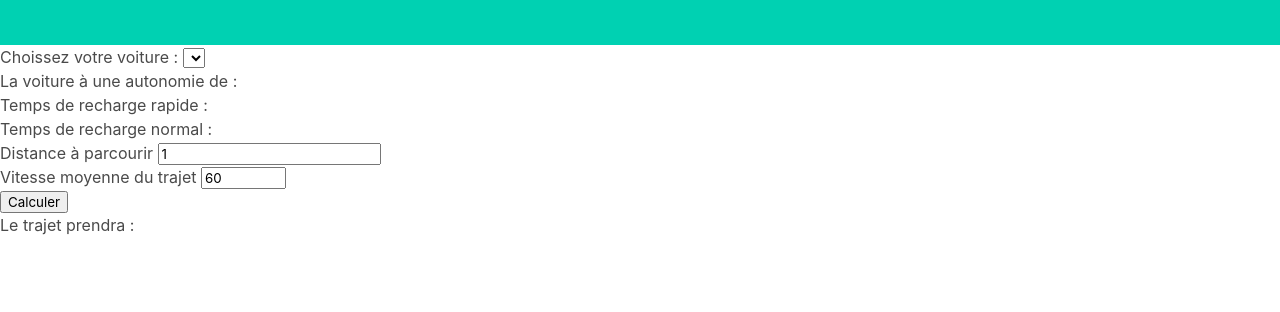
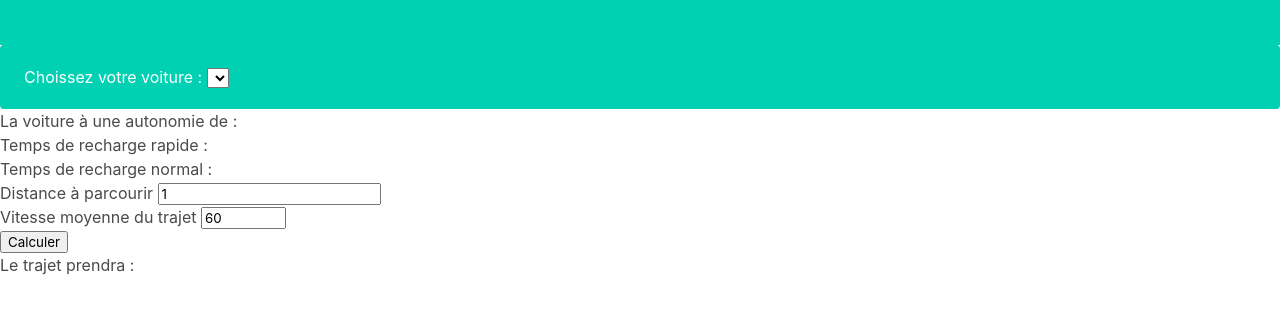
Before and after one commit to LuxemTheFez/nodeServer-INFO802, a website: page www/index.html in a window 1280 px wide. Shown: the part 116-428 px from the top of the page. Drawn offline with nearby package versions, Linux system fonts and the light colour scheme; no server answers.

Commit message:
Update index.html

```diff
--- a/www/index.html
+++ b/www/index.html
@@ -23,10 +23,12 @@
             </p>
         </div>
     </section>
-<div>
-    <label >Choissez votre voiture : </label>
-    <select id="car-model" onchange="updateSelect(this)"></select>
-</div>
+    <div container="container">
+        <div class="notification is-primary">
+            <label >Choissez votre voiture : </label>
+            <select id="car-model" onchange="updateSelect(this)"></select>
+        </div>
+    </div>
 <div>
     <div>
         La voiture à une autonomie de : <div id="range" class="infoCar"></div>
```
